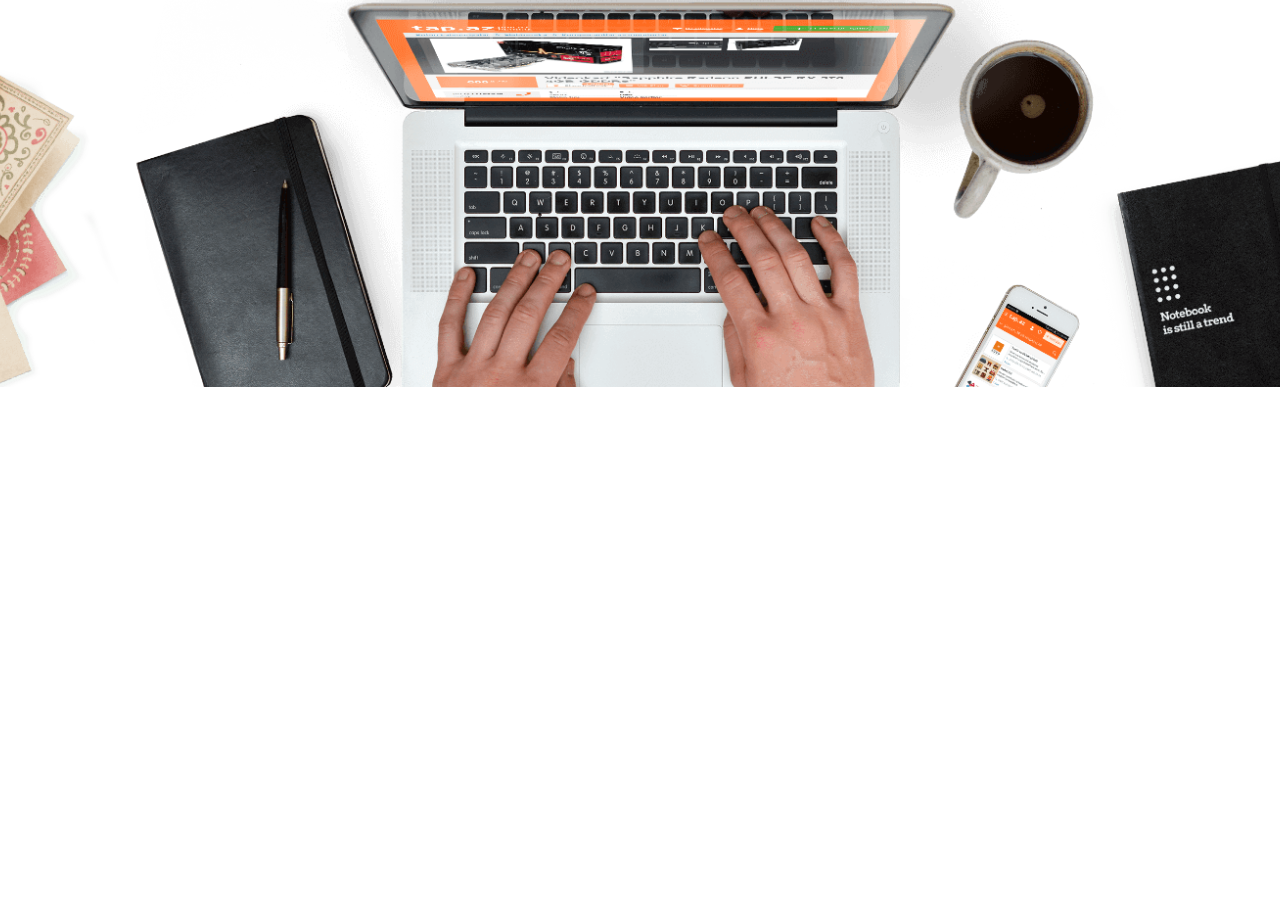
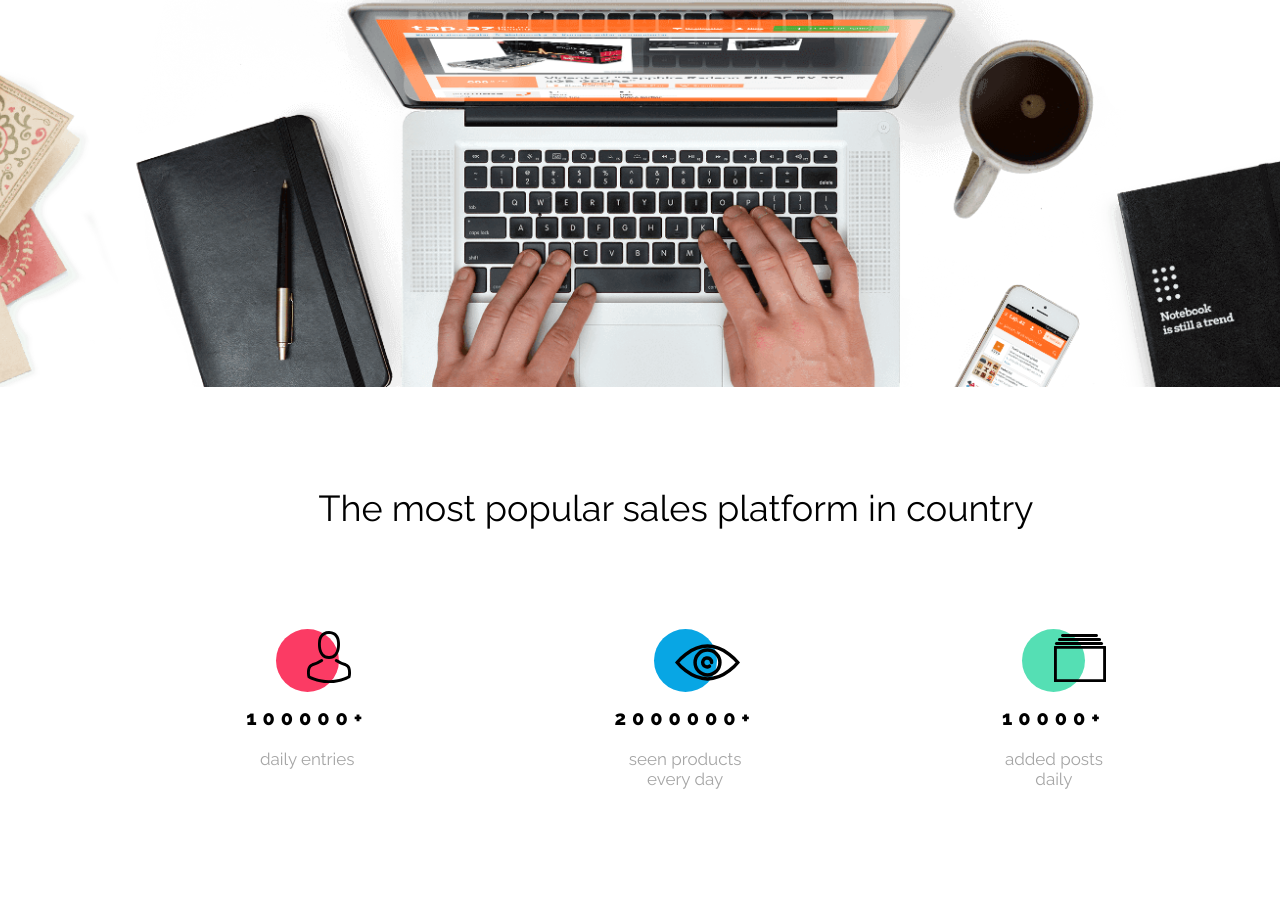
Before and after one commit to Marzynska/BestShop, a plain HTML site: page index.html in a window 1280 px wide. Shown: the part 525-1436 px from the top of the page. Before the commit the page ends 1012 px from the top, so only its background shows below. Drawn offline with nearby package versions, Linux system fonts and the light colour scheme.

Commit message:
statistic section

```diff
--- a/css/style.css
+++ b/css/style.css
@@ -101,3 +101,75 @@ header {
     background-size: cover;
     background-position: center bottom;
 }
+
+.stats {
+    width: 100%;
+    background: var(--color-white);
+}
+.stats__main {
+    display: flex;
+    flex-direction: column;
+    align-items: center;
+}
+.heading2 {
+    font: normal normal normal 36px/42px Raleway;
+    color: var(--color-black);
+}
+.content {
+    display: flex;
+    flex-direction: row;
+    justify-content: space-evenly;
+    width: 100%;
+}
+.stats__list {
+    display: flex;
+    flex-direction: column;
+    align-items: center;
+    position: relative;
+    text-align: center;
+}
+.stats__circle {
+    width: 63px;
+    height: 63px;
+    border-radius: 50%;
+    background: var(--color-redish);
+    margin: 100px 0 14px 0;
+}
+.stats__circle__middle {
+    background: var(--color-primary);
+}
+.stats__circle_end {
+    background: var(--color-green);
+}
+.stats__img1 {
+    width: 44px;
+    height: 52px;
+    position: absolute;
+    top: 102px;
+    right: 17px;
+}
+.stats__img2 {
+    width: 65px;
+    height: 37px;
+    position: absolute;
+    top: 115px;
+    right: 16px;
+}
+.stats__img3 {
+    width: 52px;
+    height: 48px;
+    position: absolute;
+    top: 105px;
+    right: 0;
+}
+.stats__number {
+    font: normal normal 800 20px/24px Raleway;
+    letter-spacing: 5.96px;
+    color: var(--color-black);
+}
+.stats__description {
+    font: normal normal normal 17px/20px Raleway;
+    letter-spacing: 0px;
+    color: var(--color-grey);
+    margin: 19px 0 122px 0;
+}
--- a/index.html
+++ b/index.html
@@ -33,5 +33,31 @@
     <div class="opening__background"></div>
 </section>
 
+<section class="stats">
+    <div class="container stats__main">
+    <h2 class="heading2">The most popular sales platform in country</h2>
+    <div class="content">
+        <div class="stats__list">
+            <div class="stats__circle"></div>
+            <img src="../assets/Person.svg" alt="person" class="stats__img1">
+            <p class="stats__number">100000+</p>
+            <p class="stats__description">daily entries</p>
+        </div>
+        <div class="stats__list">
+            <div class="stats__circle stats__circle__middle"></div>
+            <img src="../assets/Eye.svg" alt="person" class="stats__img2">
+            <p class="stats__number">2000000+</p>
+            <p class="stats__description">seen products <br> every day</p>
+        </div>
+        <div class="stats__list">
+            <div class="stats__circle stats__circle_end"></div>
+            <img src="../assets/Catalog.svg" alt="person" class="stats__img3">
+            <p class="stats__number">10000+</p>
+            <p class="stats__description">added posts <br> daily</p>
+        </div>
+    </div> <!-- div content -->
+    </div> <!-- div container -->
+</section>
+
 </body>
 </html>
```
